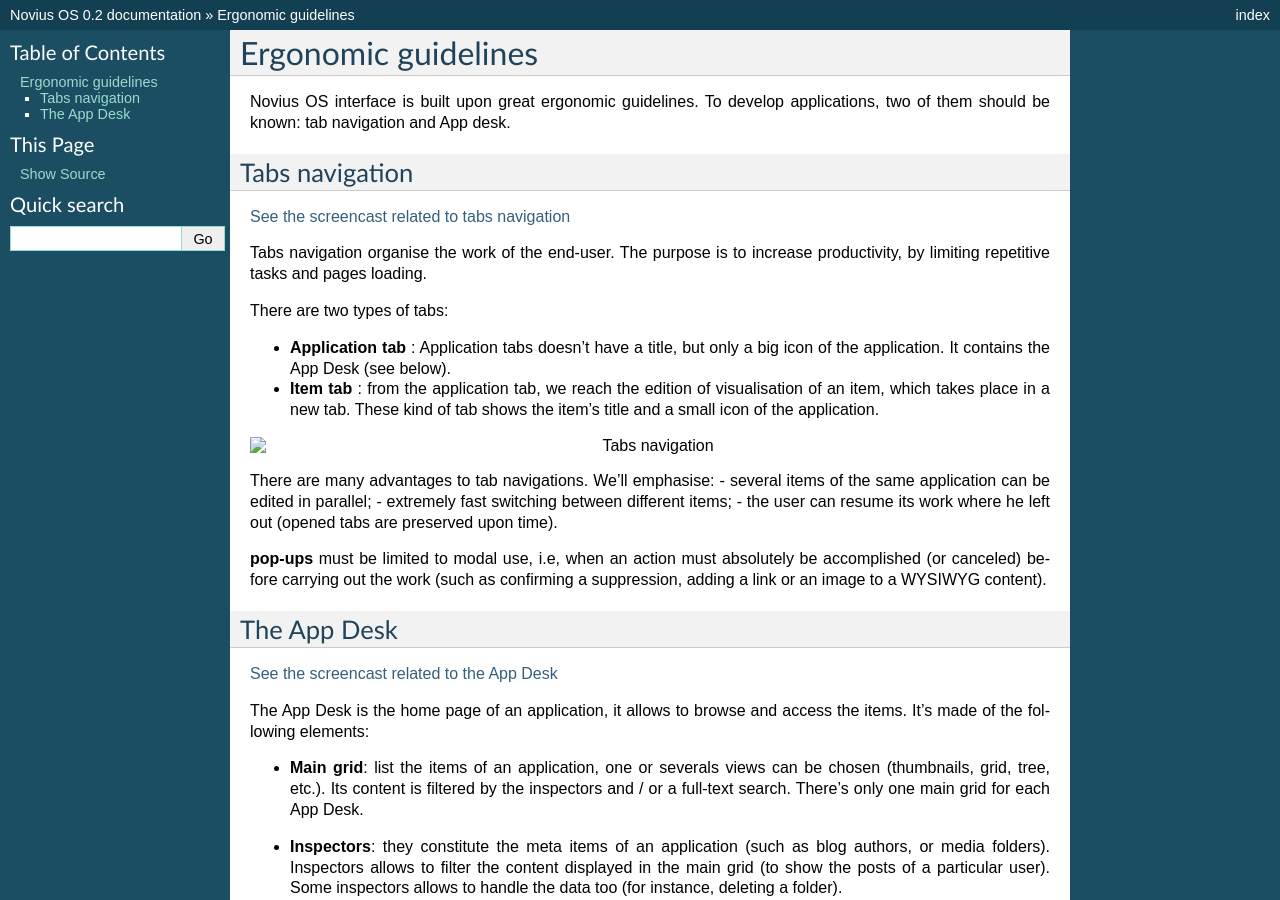
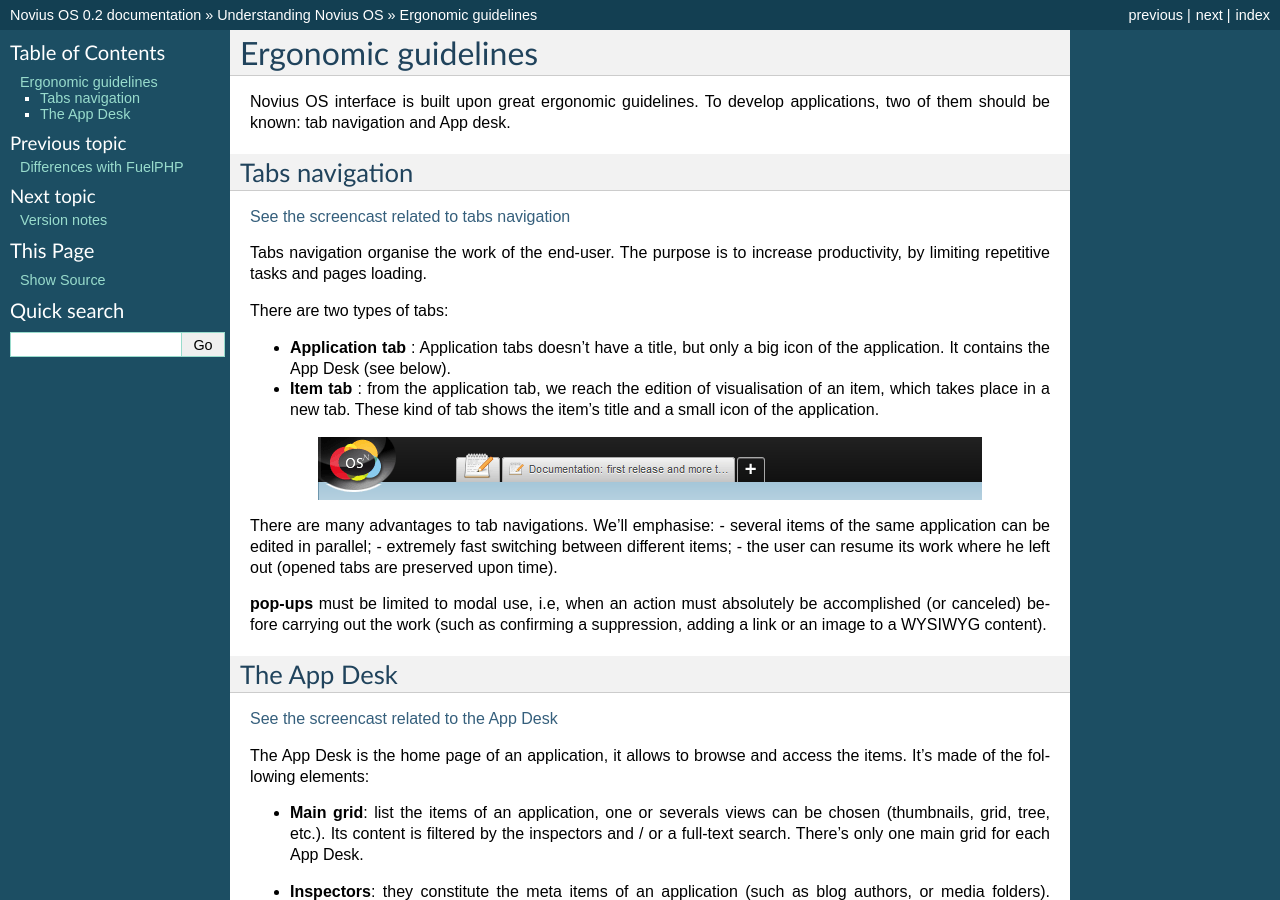
Before and after one commit to Meroje/documentation-en, a Sphinx documentation site: the page built from source/understand/ergonomy.rst, in a window 1280 px wide and 900 px high. Built offline with Sphinx 7.4.7, drawn with Linux system fonts in a browser that asks for light colours; pages that are not in the unit, such as notebooks, are missing from menus; some of the changed text lies outside the part shown.

Commit message:
Fixing compilation errors

```diff
--- a/source/conf.py
+++ b/source/conf.py
@@ -30,7 +30,7 @@
 
 # Add any Sphinx extension module names here, as strings. They can be extensions
 # coming with Sphinx (named 'sphinx.ext.*') or your custom ones.
-extensions = []
+extensions = ['sphinx.ext.autodoc', 'sphinx.ext.doctest', 'sphinx.ext.intersphinx', 'sphinx.ext.todo', 'sphinx.ext.coverage', 'sphinx.ext.ifconfig', 'sphinxcontrib.phpdomain']
 
 # Add any paths that contain templates here, relative to this directory.
 templates_path = ['_templates']
@@ -122,7 +122,7 @@
 # The name of an image file (within the static path) to use as favicon of the
 # docs.  This file should be a Windows icon file (.ico) being 16x16 or 32x32
 # pixels large.
-#html_favicon = None
+html_favicon = 'noviusos.ico'
 
 # Add any paths that contain custom static files (such as style sheets) here,
 # relative to this directory. They are copied after the builtin static files,
@@ -251,6 +251,7 @@
 if on_rtd:
 	intersphinx_mapping = {
 	'api': ('http://docs-api.novius-os.org/en/latest/', None),
+	'en': ('http://docs.novius-os.org/en/latest/', None),
 	'fr': ('http://docs-fr.novius-os.org/en/latest/', None),
 	'ja': ('http://docs-ja.novius-os.org/en/latest/', None),
 	  }
@@ -258,6 +259,7 @@
 else:
 	intersphinx_mapping = {
 	'api': ('http://novius-os-docs-api/', None),
+	'en': ('http://docs.novius-os.org/en/latest/', None),
 	'fr': ('http://docs-fr.novius-os.org/en/latest/', None),
 	'ja': ('http://docs-ja.novius-os.org/en/latest/', None),
 	  }
--- a/source/index.rst
+++ b/source/index.rst
@@ -11,7 +11,6 @@
 * `Version française <http://docs-fr.novius-os.org/>`__
 * `Japanese version 日本語 <http://docs-ja.novius-os.org/>`__
 
- .. todolist::
 
 Summary
 =======
--- a/source/install/index.rst
+++ b/source/install/index.rst
@@ -6,3 +6,4 @@
 	install
 	setup_wizard
 	whats_next/index
+	upgrade
--- /dev/null
+++ b/source/release/index.rst
@@ -0,0 +1,6 @@
+Version notes
+#############
+
+.. toctree::
+
+	migrate_from_0.1_to_0.2
```
Also changed, not shown: other parts of source/index.rst (+3 -0 lines), source/_static/noviusos.ico (added), source/understand/images/appdesk_ergonomy.png (added), source/understand/images/ergonomie-app-desk.png (added), source/understand/images/ergonomie-tabs.png (added), source/understand/images/ergonomie-tpi-fr.png (added), source/understand/images/files_organisation.png (added).
